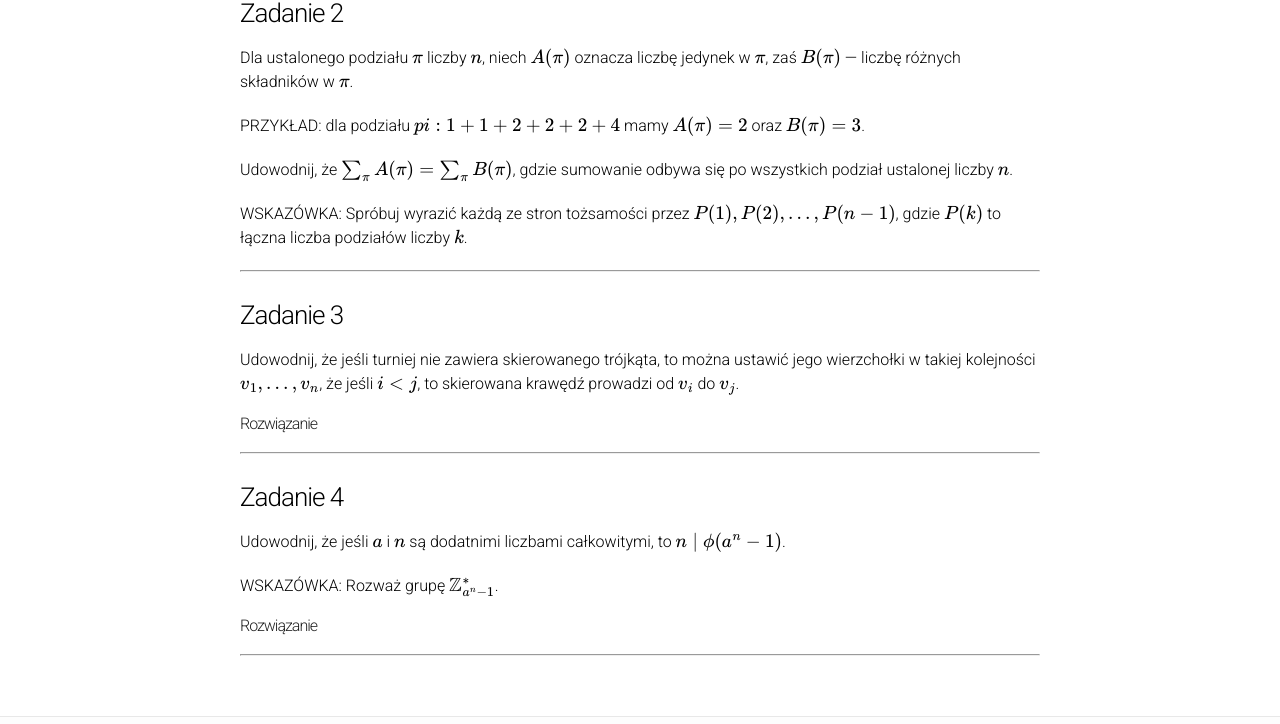
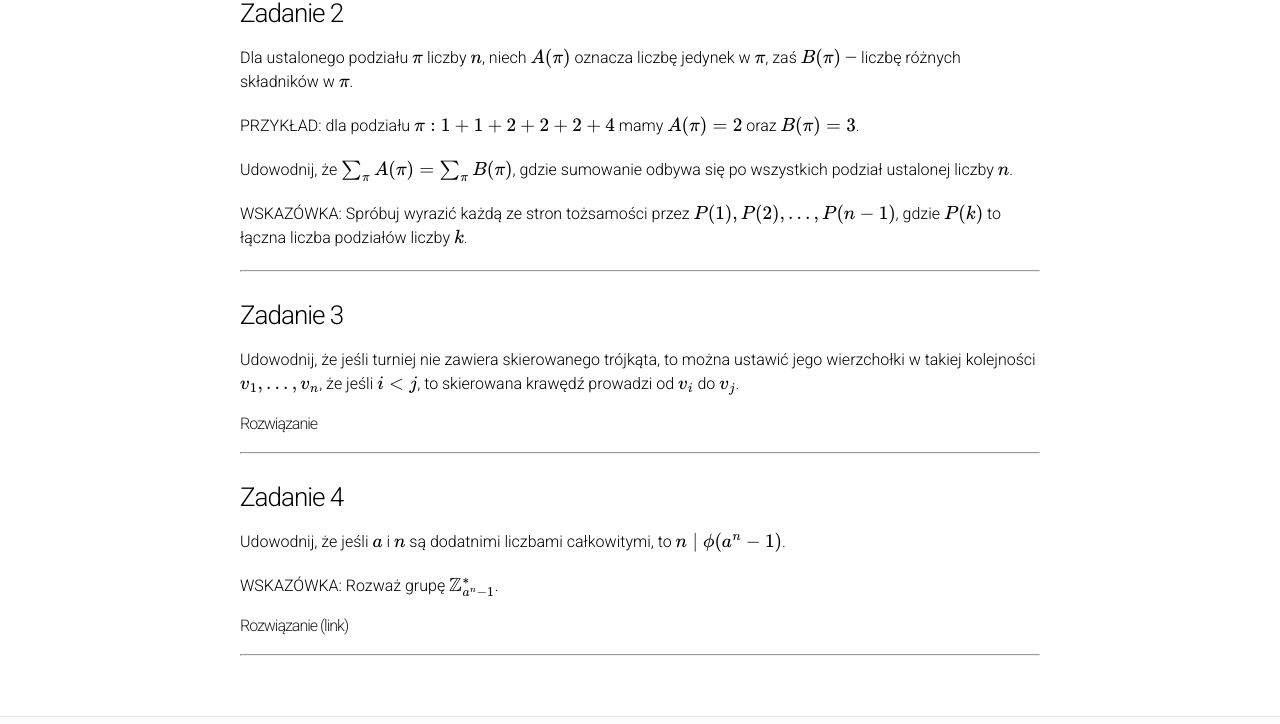
Before and after one commit to wakacjezmd/wakacjezmd.github.io, a Jekyll site: the page built from _solutions/2016/2016-egzamin-2.md, in a window 1280 px wide. Shown: the part 304-1028 px from the top of the page. Built offline with Jekyll 4.4.1, drawn with Linux system fonts in a browser that asks for light colours; nearby versions of some CDN libraries; formulas are drawn with MathJax 3; our own code applies the rules of GitHub Pages for plain Markdown files.

Commit message:
Poprawki egzaminu 2016 (#58)
* Popraw literówkę

* Zmień pole z rozwiązaniem w 2016p

```diff
--- a/_solutions/2016/2016-egzamin-2.md
+++ b/_solutions/2016/2016-egzamin-2.md
@@ -18,7 +18,7 @@
     Dla ustalonego podziału \(\pi\) liczby \(n\), niech \(A(\pi)\) oznacza liczbę jedynek w \(\pi\), zaś \(B(\pi)\) — liczbę różnych składników w \(\pi\).
   </p>
   <p>
-    PRZYKŁAD: dla podziału \(pi: 1 + 1 + 2 + 2 + 2 + 4\) mamy \(A(\pi)=2\) oraz \(B(\pi)=3\).
+    PRZYKŁAD: dla podziału \(\pi: 1 + 1 + 2 + 2 + 2 + 4\) mamy \(A(\pi)=2\) oraz \(B(\pi)=3\).
   </p>
   <p>
     Udowodnij, że \(\sum_{\pi} A(\pi) = \sum_{\pi} B(\pi)\), gdzie sumowanie odbywa się po wszystkich podział ustalonej liczby \(n\).
@@ -68,16 +68,7 @@
   </p>
 </p>
 
-<div data-collapse>
-  <h4 class="collapsible">Rozwiązanie</h4>
-  <div class="solution">
-    <p>
-      <a href="https://math.stackexchange.com/a/398227/237591">
-        https://math.stackexchange.com/a/398227/237591
-      </a>
-    </p>
-  </div>
+<div>
+  <h4 class="collapsible"><a href="https://math.stackexchange.com/a/398227/237591">Rozwiązanie (link)</a></h4>
 </div>
-
-
 ---
```
